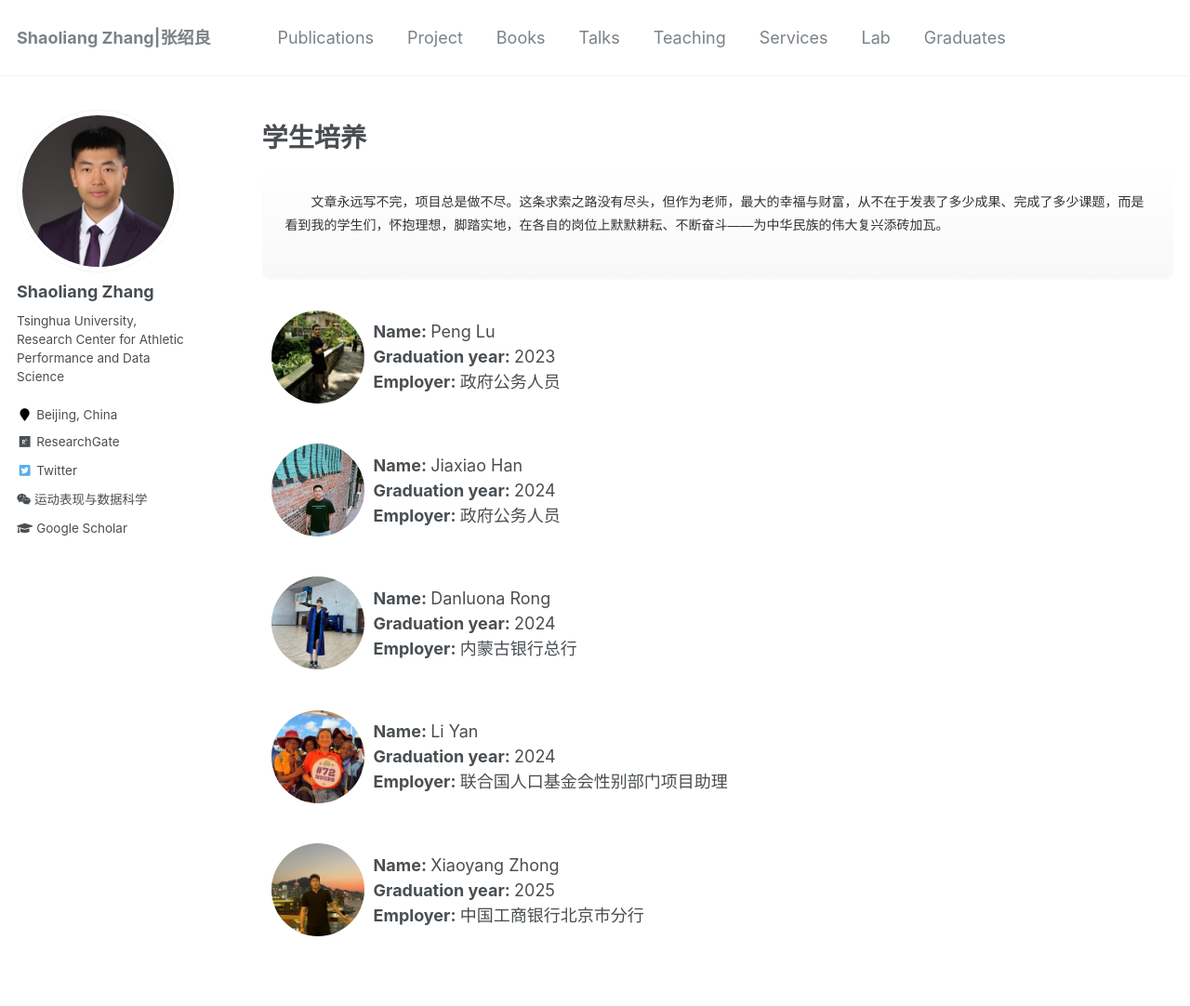
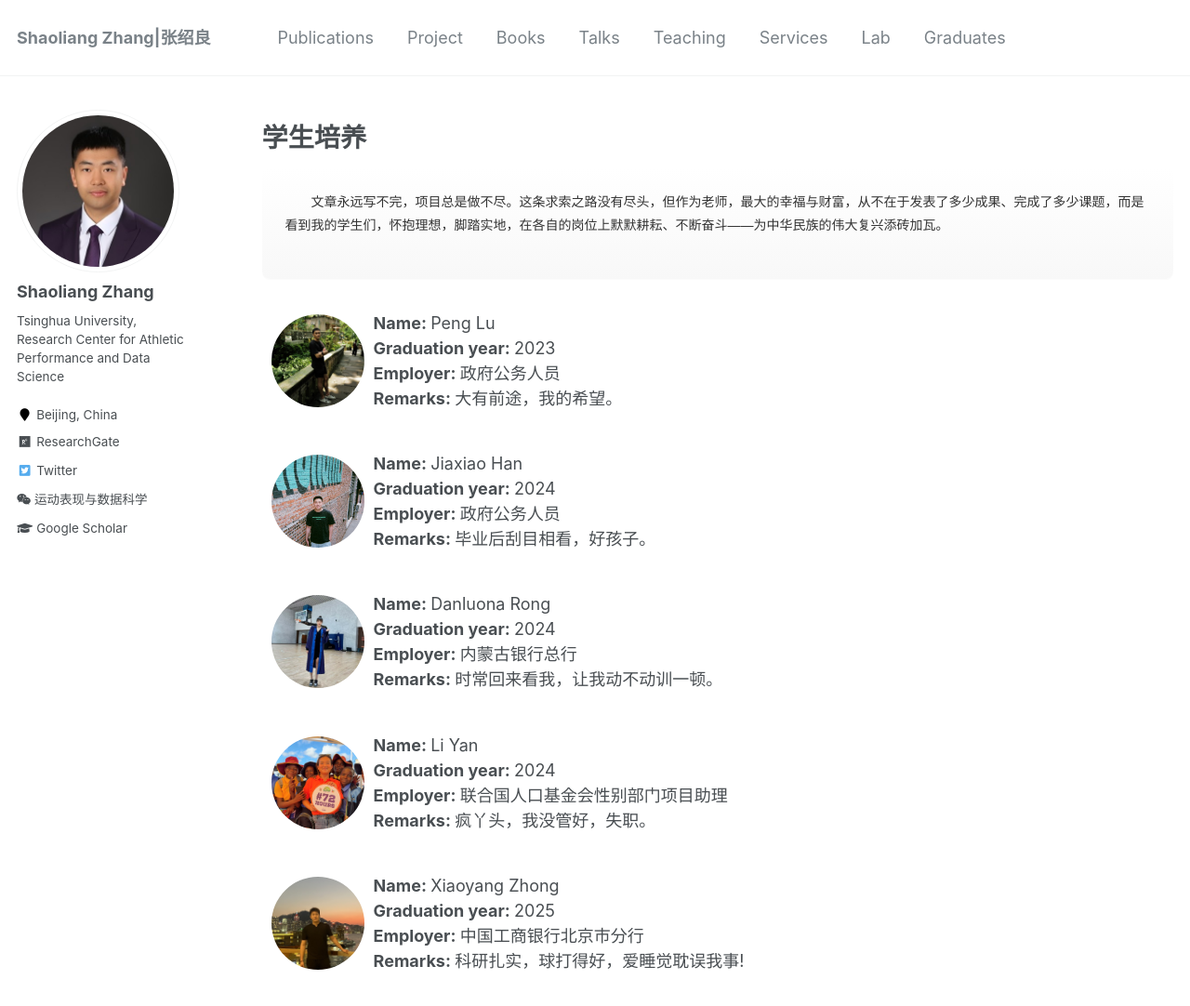
Before and after one commit to sportssuper/ZSL, a Jekyll site: the page built from _pages/graduates.md, in a window 1280 px wide and 1400 px high. Shown: the top 1082 px of the window at 93% size. Built offline with Jekyll 4.4.1, drawn with Linux system fonts in a browser that asks for light colours; a script that is not in the unit is left out.

Commit message:
Update graduates.md

```diff
--- a/_pages/graduates.md
+++ b/_pages/graduates.md
@@ -31,7 +31,8 @@ author_profile: true
     <p style="margin: 0; line-height: 1.5;">
       <strong>Name: </strong>Peng Lu<br>
       <strong>Graduation year: </strong>2023<br>
-      <strong>Employer: </strong>政府公务人员
+      <strong>Employer: </strong>政府公务人员<br>
+      <strong>Remarks: </strong>大有前途，我的希望。
     </p>
   </div>
 </div>
@@ -48,7 +49,8 @@ author_profile: true
     <p style="margin: 0; line-height: 1.5;">
       <strong>Name: </strong>Jiaxiao Han<br>
       <strong>Graduation year: </strong>2024<br>
-      <strong>Employer: </strong>政府公务人员
+      <strong>Employer: </strong>政府公务人员<br>
+      <strong>Remarks: </strong>毕业后刮目相看，好孩子。
     </p>
   </div>
 </div>
@@ -66,7 +68,8 @@ author_profile: true
     <p style="margin: 0; line-height: 1.5;">
       <strong>Name: </strong>Danluona Rong<br>
       <strong>Graduation year: </strong>2024<br>
-      <strong>Employer: </strong>内蒙古银行总行
+      <strong>Employer: </strong>内蒙古银行总行<br>
+      <strong>Remarks: </strong>时常回来看我，让我动不动训一顿。
     </p>
   </div>
 </div>
@@ -84,7 +87,8 @@ author_profile: true
     <p style="margin: 0; line-height: 1.5;">
       <strong>Name: </strong>Li Yan<br>
       <strong>Graduation year: </strong>2024<br>
-      <strong>Employer: </strong>联合国人口基金会性别部门项目助理
+      <strong>Employer: </strong>联合国人口基金会性别部门项目助理<br>
+      <strong>Remarks: </strong>疯丫头，我没管好，失职。
     </p>
   </div>
 </div>
@@ -103,7 +107,8 @@ author_profile: true
     <p style="margin: 0; line-height: 1.5;">
       <strong>Name: </strong>Xiaoyang Zhong<br>
       <strong>Graduation year: </strong>2025<br>
-      <strong>Employer: </strong>中国工商银行北京市分行
+      <strong>Employer: </strong>中国工商银行北京市分行<br>
+      <strong>Remarks: </strong>科研扎实，球打得好，爱睡觉耽误我事!
     </p>
   </div>
 </div>
```
